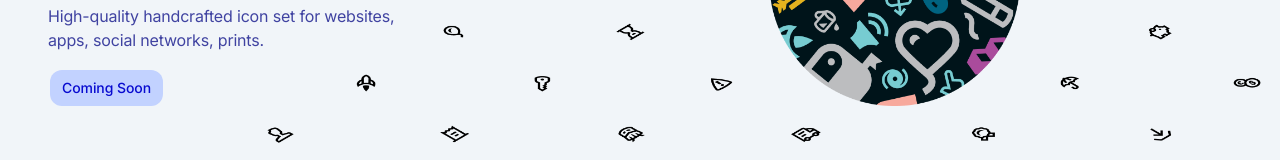
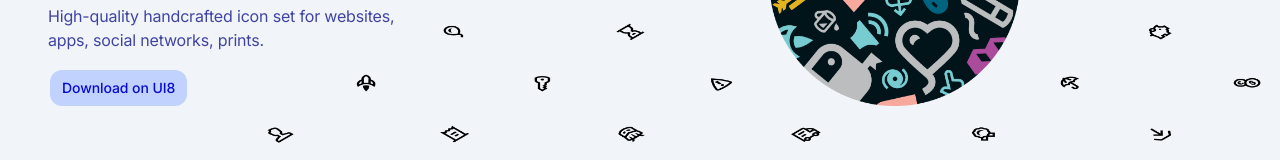
Before and after one commit to vito57/yasktailwind2, a Next.js app: page /works/iconsaur in a window 1280 px wide. Shown: the part 340-500 px from the top of the page. Built offline with nearby package versions, Linux system fonts and the light colour scheme.

Commit message:
link to Iconsaur

```diff
--- a/app/works/iconsaur/page.tsx
+++ b/app/works/iconsaur/page.tsx
@@ -2,13 +2,11 @@ import {
   Article,
   AnimateLayout,
   Text,
-
   Section,
   ArticleImageSection,
   ArticleHeader,
   BodyImage,
-
-  ArticleHeroSection
+  ArticleHeroSection,
 } from "../../components/server";
 import Image from "next/image";
 import Link from "next/link";
@@ -22,12 +20,13 @@ const Page = () => {
     <AnimateLayout>
       <Article className="relative">
         <ArticleHeader className="bg-slate-100">
-        <ArticleHeroSection  underTitle="Iconsaur"
-          buttonUrl="/"
+          <ArticleHeroSection
+            underTitle="Iconsaur"
+            buttonUrl="https://ui8.net/gala-yask/products/iconsaur---bootstrap-icon-system"
             subTitle="High-quality handcrafted icon set for websites, apps, social
                   networks, prints."
             title="2400 High-Quality UI Vector Icons"
-                  btnTxt="Coming Soon"
+            btnTxt="Download on UI8"
           >
             <BodyImage
               src="/works/iconsaur/cover.png"
@@ -35,14 +34,15 @@ const Page = () => {
               height={416}
               className="bg-transparent  w-full"
               alt="Iconsaur"
-            /></ArticleHeroSection>
+            />
+          </ArticleHeroSection>
         </ArticleHeader>
         <Section id="about" className="mb-8 px-4 relative container">
           <Text title="About">
             <p>
               Iconsaur - multi-purpose icon system. These are bright and
-              original icons for the user interface. Iconsaur is a good choise for
-              Bootstrap or Tailwind users. All icon names are the same as
+              original icons for the user interface. Iconsaur is a good choise
+              for Bootstrap or Tailwind users. All icon names are the same as
               Boostraps icon names. Makes your website or app look different.
             </p>
           </Text>
@@ -54,41 +54,33 @@ const Page = () => {
           <ArticleImageSection
             data1={{
               src: "/works/iconsaur/1.png",
-
             }}
             data2={{
               src: "/works/iconsaur/2.png",
-
             }}
           />
           <ArticleImageSection
             data1={{
               src: "/works/iconsaur/3.png",
-
             }}
             data2={{
               src: "/works/iconsaur/4.png",
-
             }}
           />
           <ArticleImageSection
             data1={{
               src: "/works/iconsaur/5.png",
-
             }}
             data2={{
               src: "/works/iconsaur/6.png",
-
             }}
           />
           <ArticleImageSection
             data1={{
               src: "/works/iconsaur/7.png",
-
             }}
             data2={{
               src: "/works/iconsaur/8.png",
-
             }}
           />
         </Section>
@@ -96,31 +88,25 @@ const Page = () => {
           <ArticleImageSection
             data1={{
               src: "/works/iconsaur/iconsaur_preview_1.png",
-
             }}
             data2={{
               src: "/works/iconsaur/iconsaur_preview_2.png",
-
             }}
           />
           <ArticleImageSection
             data1={{
               src: "/works/iconsaur/iconsaur_preview_3.png",
-
             }}
             data2={{
               src: "/works/iconsaur/iconsaur_preview_4.png",
-
             }}
           />
           <ArticleImageSection
             data1={{
               src: "/works/iconsaur/iconsaur_preview_5.png",
-
             }}
             data2={{
               src: "/works/iconsaur/iconsaur_preview_6.png",
-
             }}
           />
         </Section>
@@ -140,7 +126,6 @@ const Page = () => {
             </p>
             <p>Year: 2024 </p>
           </Text>
-
         </Section>
       </Article>
     </AnimateLayout>
```
Lines whose indentation alone changed are shown as unchanged.
